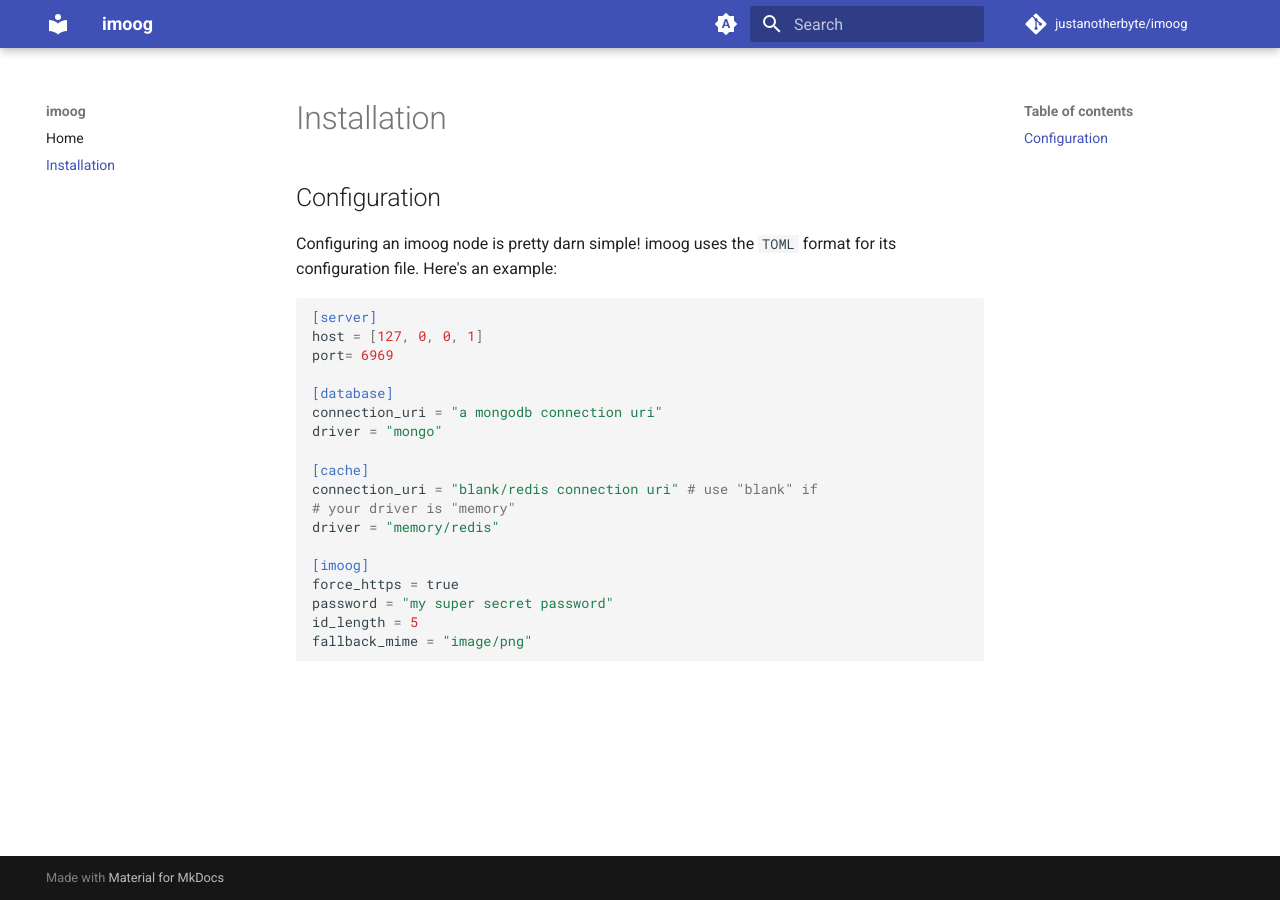
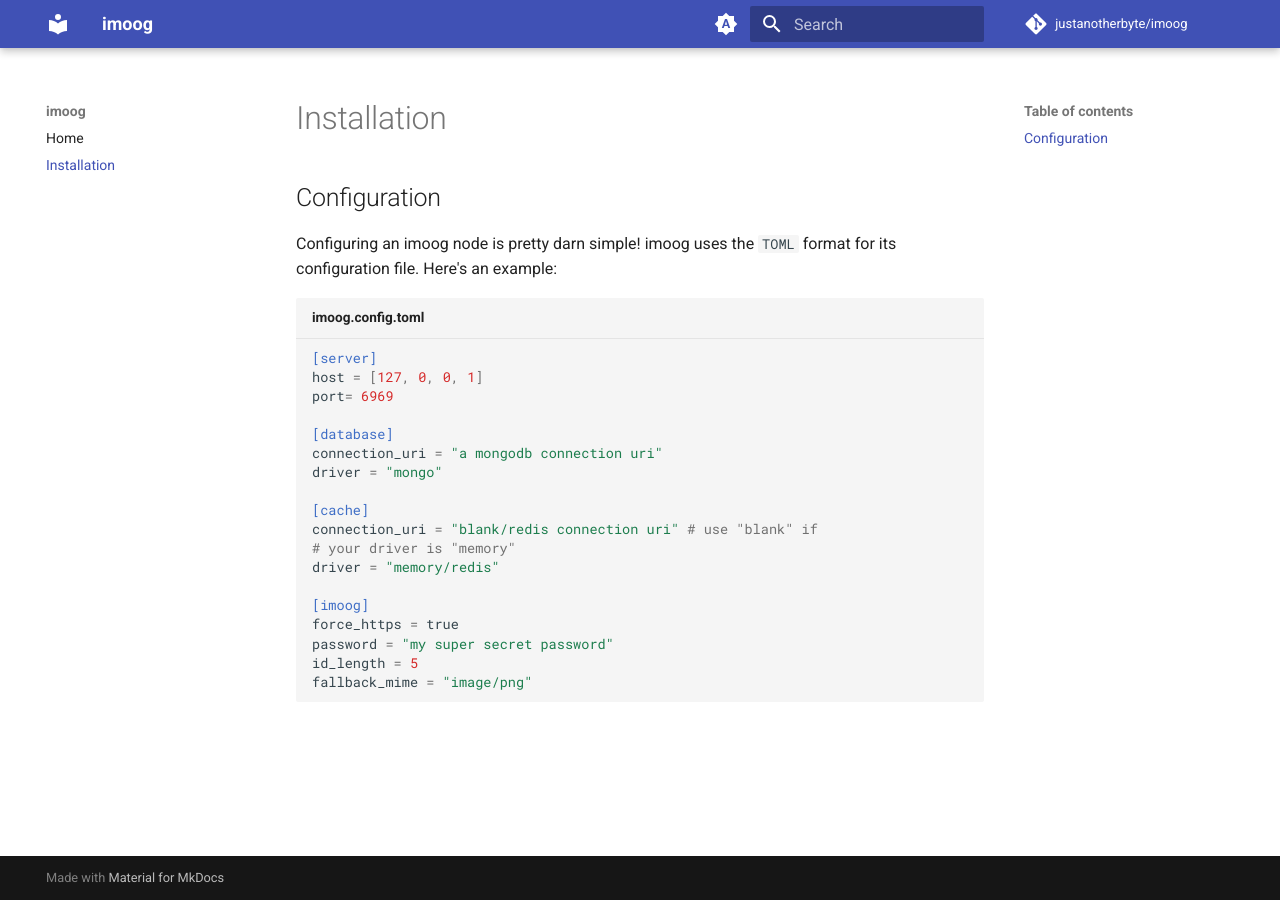
Before and after one commit to justanotherbyte/imoog, an MkDocs documentation site: the page built from docs/docs/installation.md, in a window 1280 px wide. Built offline with MkDocs 1.6.1 and Material for MkDocs 9.7.7, drawn with Linux system fonts in a browser that asks for light colours; comment, search, counter and statistics services are not loaded.

````diff
--- a/docs/docs/installation.md
+++ b/docs/docs/installation.md
@@ -5,7 +5,7 @@
 
 Configuring an imoog node is pretty darn simple! imoog uses the `TOML` format for its configuration file. Here's an example:
 
-```toml
+```toml title="imoog.config.toml"
 [server]
 host = [127, 0, 0, 1]
 port= 6969
````
Also changed, not shown: 1 other file.
